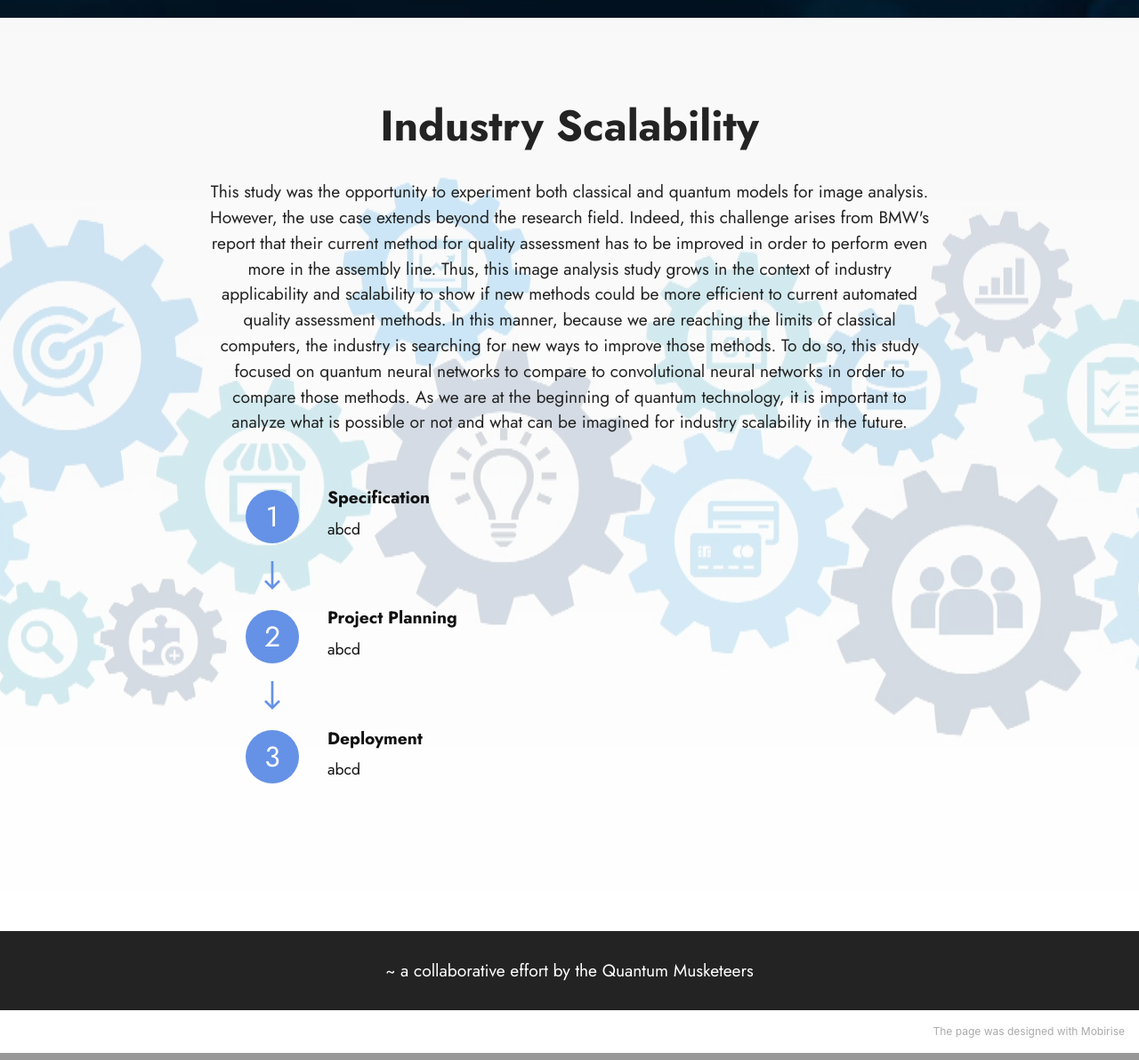
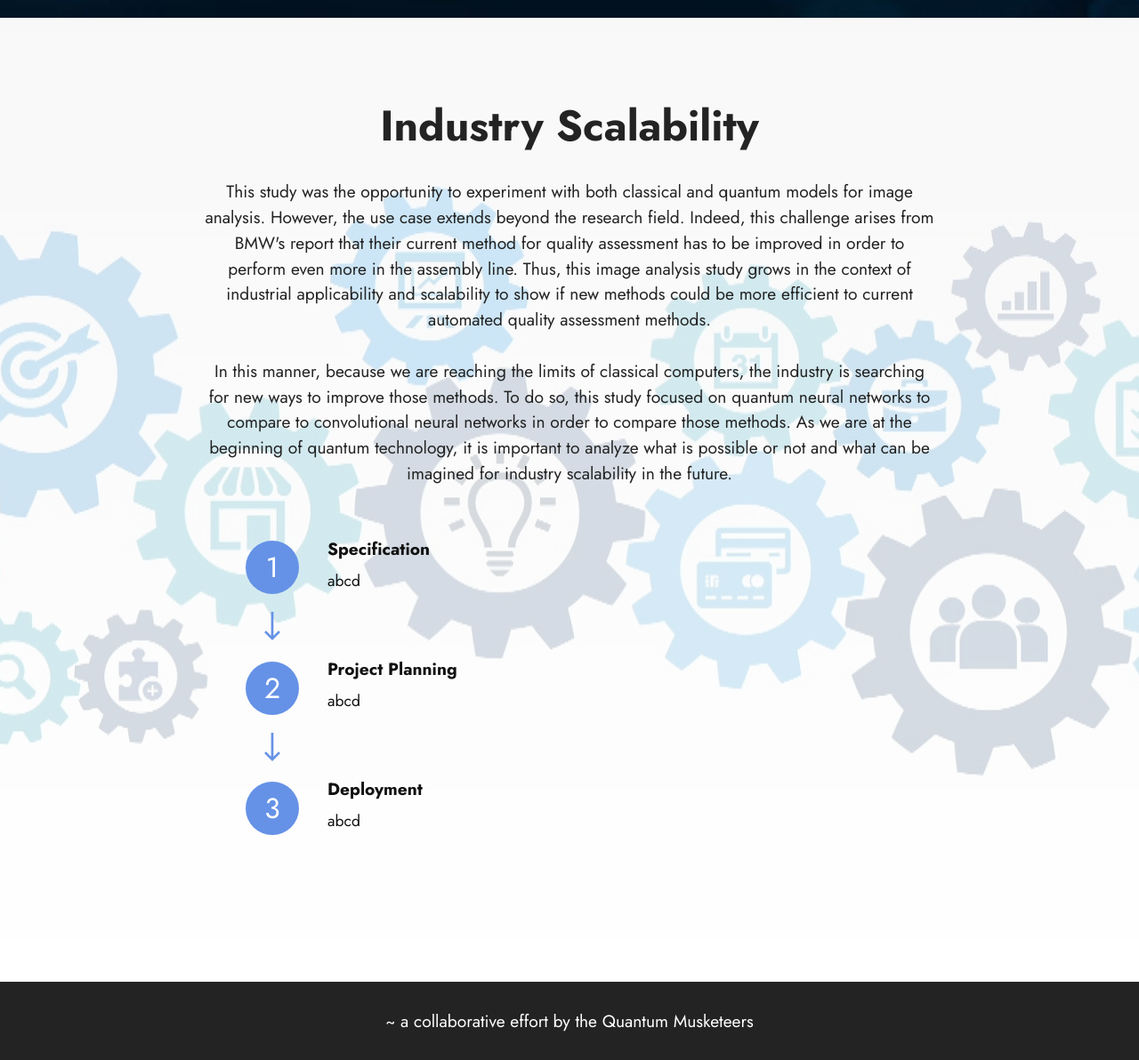
Before and after one commit to Varary73/BMW_QDA, a Flask app: page /documentation in a window 1280 px wide. Shown: the part 5038-6230 px from the top of the page at 89% size. Run offline with Flask 2, Linux system fonts and the light colour scheme; some libraries are stand-ins or nearby versions; some web fonts are replaced.

Commit message:
Update documentation.html

```diff
--- a/templates/documentation.html
+++ b/templates/documentation.html
@@ -220,12 +220,10 @@
                         <h4 class="card-title mbr-fonts-style mb-4 display-2">
                             <strong>Industry Scalability</strong></h4>
                         <p class="mbr-text mbr-fonts-style mb-4 display-7">
-                            This study was the opportunity to experiment both classical and quantum models for image analysis. However, the use case extends beyond the research field. Indeed, this challenge arises from BMW's report that their current method for quality assessment has to be improved in order to perform even more in the assembly line. Thus, this image analysis study grows in the context of industry applicability and scalability to show if new methods could be more efficient to current automated quality  assessment methods.
-
-In this manner, because we are reaching the limits of classical computers, the industry is searching for new ways to improve those methods. To do so, this study focused on quantum neural networks to compare to convolutional neural networks in order to compare those methods. As we are at the beginning of quantum technology, it is important to analyze what is possible or not and what can be imagined for industry scalability in the future.
-
+				This study was the opportunity to experiment with both classical and quantum models for image analysis. However, the use case extends beyond the research field. Indeed, this challenge arises from BMW's report that their current method for quality assessment has to be improved in order to perform even more in the assembly line. Thus, this image analysis study grows in the context of industrial applicability and scalability to show if new methods could be more efficient to current automated quality assessment methods.
+				<br><br>
+				In this manner, because we are reaching the limits of classical computers, the industry is searching for new ways to improve those methods. To do so, this study focused on quantum neural networks to compare to convolutional neural networks in order to compare those methods. As we are at the beginning of quantum technology, it is important to analyze what is possible or not and what can be imagined for industry scalability in the future.
 			</p>
-
                     </div>
                 </div>
             </div>
@@ -263,24 +261,13 @@ In this manner, because we are reaching the limits of classical computers, the i
                         <h5 class="icon-text mbr-black mbr-fonts-style display-4">abcd</h5>
                     </div>
                 </div>
-
-
-
-
-
-
-
             </div>
         </div>
     </div>
 </section>
 
+
 <section data-bs-version="5.1" class="footer7 cid-sIrz3is4Gp" once="footers" id="footer7-8">
-
-
-
-
-
     <div class="container">
         <div class="media-container-row align-center mbr-white">
             <div class="col-12">
@@ -288,7 +275,9 @@ In this manner, because we are reaching the limits of classical computers, the i
             </div>
         </div>
     </div>
-</section><section style="background-color: #fff; font-family: -apple-system, BlinkMacSystemFont, 'Segoe UI', 'Roboto', 'Helvetica Neue', Arial, sans-serif; color:#aaa; font-size:12px; padding: 0; align-items: center; display: flex;"><a href="https://mobirise.site/o" style="flex: 1 1; height: 3rem; padding-left: 1rem;"></a><p style="flex: 0 0 auto; margin:0; padding-right:1rem;"><a href="https://mobirise.site/c" style="color:#aaa;">The</a> page was designed with Mobirise</p></section><script src="{{ url_for('static', filename='assets/bootstrap/js/bootstrap.bundle.min.js') }}"></script>  <script src="{{ url_for('static', filename='assets/smoothscroll/smooth-scroll.js') }}"></script>  <script src="{{ url_for('static', filename='assets/ytplayer/index.js') }}"></script>  <script src="{{ url_for('static', filename='assets/dropdown/js/navbar-dropdown.js') }}"></script>  <script src="{{ url_for('static', filename='assets/mbr-tabs/mbr-tabs.js') }}"></script>  <script src="{{ url_for('static', filename='assets/theme/js/script.js') }}"></script>
+</section>
+
+<section style="background-color: #fff; font-family: -apple-system, BlinkMacSystemFont, 'Segoe UI', 'Roboto', 'Helvetica Neue', Arial, sans-serif; color:#aaa; font-size:12px; padding: 0; align-items: center; display: flex;"><a href="https://mobirise.site/o" style="flex: 1 1; height: 3rem; padding-left: 1rem;"></a><p style="flex: 0 0 auto; margin:0; padding-right:1rem;"><a href="https://mobirise.site/c" style="color:#aaa;">The</a> page was designed with Mobirise</p></section><script src="{{ url_for('static', filename='assets/bootstrap/js/bootstrap.bundle.min.js') }}"></script>  <script src="{{ url_for('static', filename='assets/smoothscroll/smooth-scroll.js') }}"></script>  <script src="{{ url_for('static', filename='assets/ytplayer/index.js') }}"></script>  <script src="{{ url_for('static', filename='assets/dropdown/js/navbar-dropdown.js') }}"></script>  <script src="{{ url_for('static', filename='assets/mbr-tabs/mbr-tabs.js') }}"></script>  <script src="{{ url_for('static', filename='assets/theme/js/script.js') }}"></script>
 
 
 </body>
```
